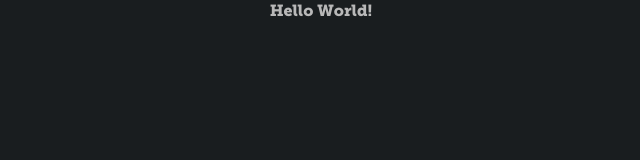
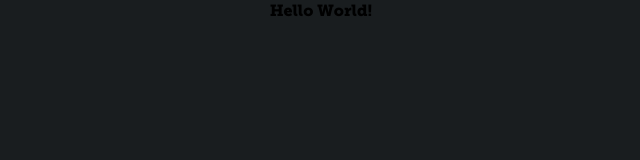
Before and after one commit to evans-costa/pactto-clone, a Next.js app: page / in a window 1280 px wide. Shown: the top 160 px of the page, without its empty margins (319-959 px from the left). Built offline with nearby package versions, Linux system fonts and the light colour scheme.

Commit message:
refactor: remove font variable in `globals.css` styles

```diff
--- a/src/app/styles/globals.css
+++ b/src/app/styles/globals.css
@@ -5,12 +5,12 @@
 :root {
   --background-primary: 25, 29, 31;
   --background-secondary: 0, 0, 0;
-  --font-primary: #b8b8b8;
 }
 
 body {
-  color: var(--font-primary);
   background: rgb(var(--background-primary));
+  font-weight: bold;
+  height: 100vh;
 }
 
 h1 {
```
